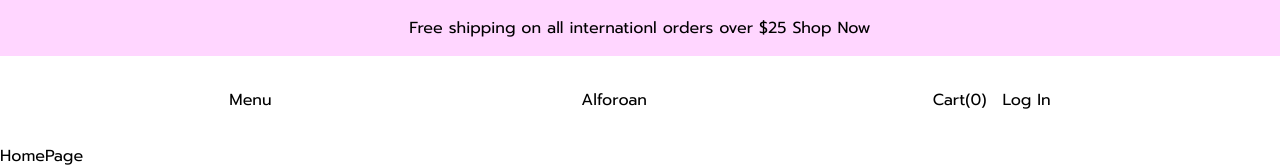
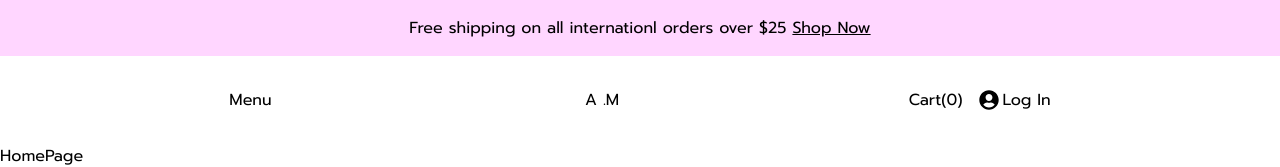
Before and after one commit to Alforoan/products, a React (Create React App) app: page / in a window 1280 px wide. Shown: the top 167 px of the page. Built offline with nearby package versions, Linux system fonts and the light colour scheme.

Commit message:
add css to a few files

```diff
--- a/src/components/Heading.jsx
+++ b/src/components/Heading.jsx
@@ -3,12 +3,12 @@ import { Link } from "react-router-dom";
 
 function Heading() {
   return (
-    <main className="bg-background py-4">
+    <main className="bg-pink py-4">
       <div className="flex justify-center text-center w-11/12 m-auto">
         <p>
           Free shipping on all internationl orders over $25{" "}
           <span>
-            <Link className="decoration-solid" to="/products">
+            <Link className="underline" to="/products">
               Shop Now
             </Link>
           </span>
--- a/src/components/MobileView.jsx
+++ b/src/components/MobileView.jsx
@@ -10,7 +10,7 @@ function MobileView() {
           Cart(0)
         </Link>
         <Link className="" to="/">
-          Alforoan
+          A .M
         </Link>
         <button type="button">
           <BiMenu />
--- a/src/components/Navbar.jsx
+++ b/src/components/Navbar.jsx
@@ -1,4 +1,5 @@
 import React from "react";
+import { FaUserCircle } from "react-icons/fa";
 
 import { Link } from "react-router-dom";
 
@@ -10,13 +11,14 @@ function Navbar() {
           Menu
         </button>
         <Link className="pl-6 " to="/">
-          Alforoan
+          A .M
         </Link>
         <div className="px-4 flex">
           <Link className="pr-2" to="/cart">
             Cart(0)
           </Link>
-          <Link className="pl-2" to="/login">
+          <Link className="pl-2 flex items-center" to="/login">
+            <FaUserCircle className="mr-1 text-xl " />
             Log In
           </Link>
         </div>
--- a/src/pages/LoginPage.jsx
+++ b/src/pages/LoginPage.jsx
@@ -4,7 +4,6 @@ import { FaUserCircle } from "react-icons/fa";
 function LoginPage() {
   return (
     <main className="flex items-center">
-      <FaUserCircle />
       <h2>Here's a login page</h2>
     </main>
   );
--- a/tailwind.config.js
+++ b/tailwind.config.js
@@ -12,7 +12,7 @@ module.exports = {
       },
       colors: {
         primary: "lightgray",
-        background: "#ffd6ff",
+        pink: "#ffd6ff",
       },
     },
   },
```
